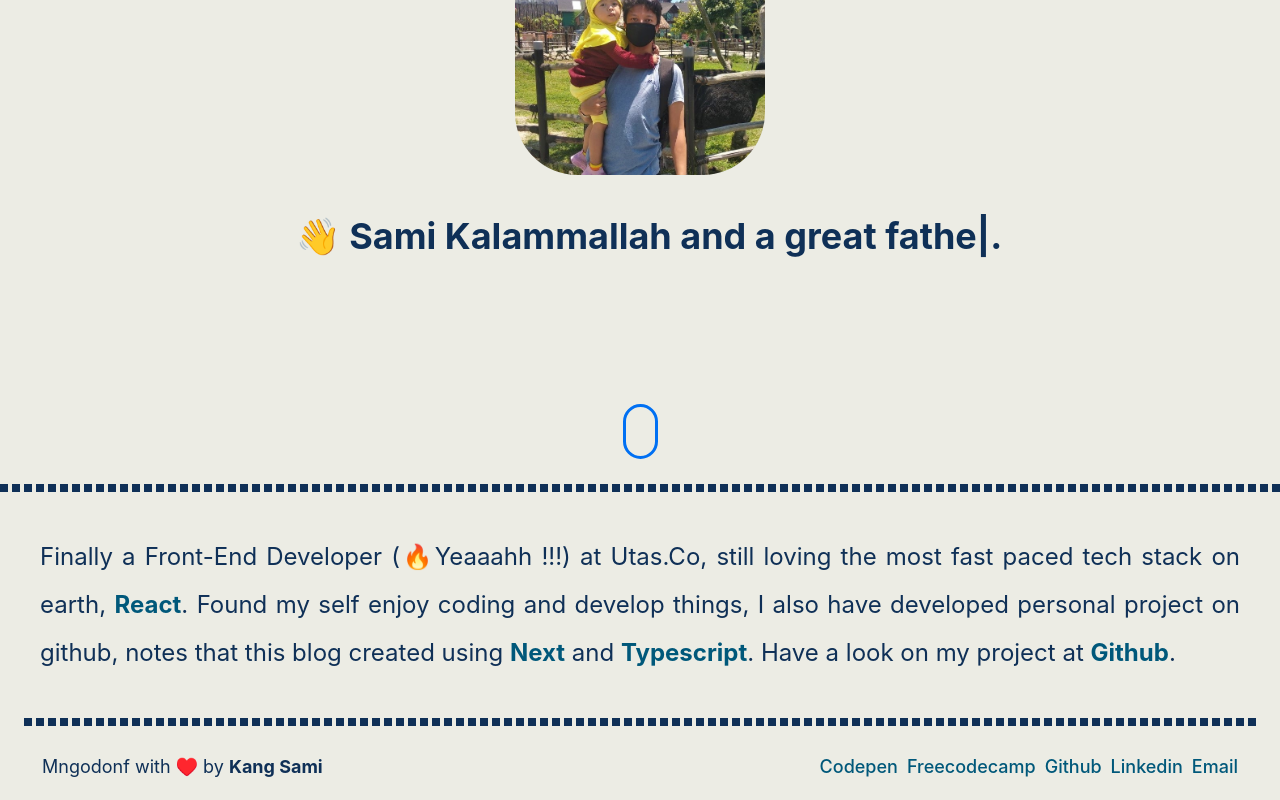
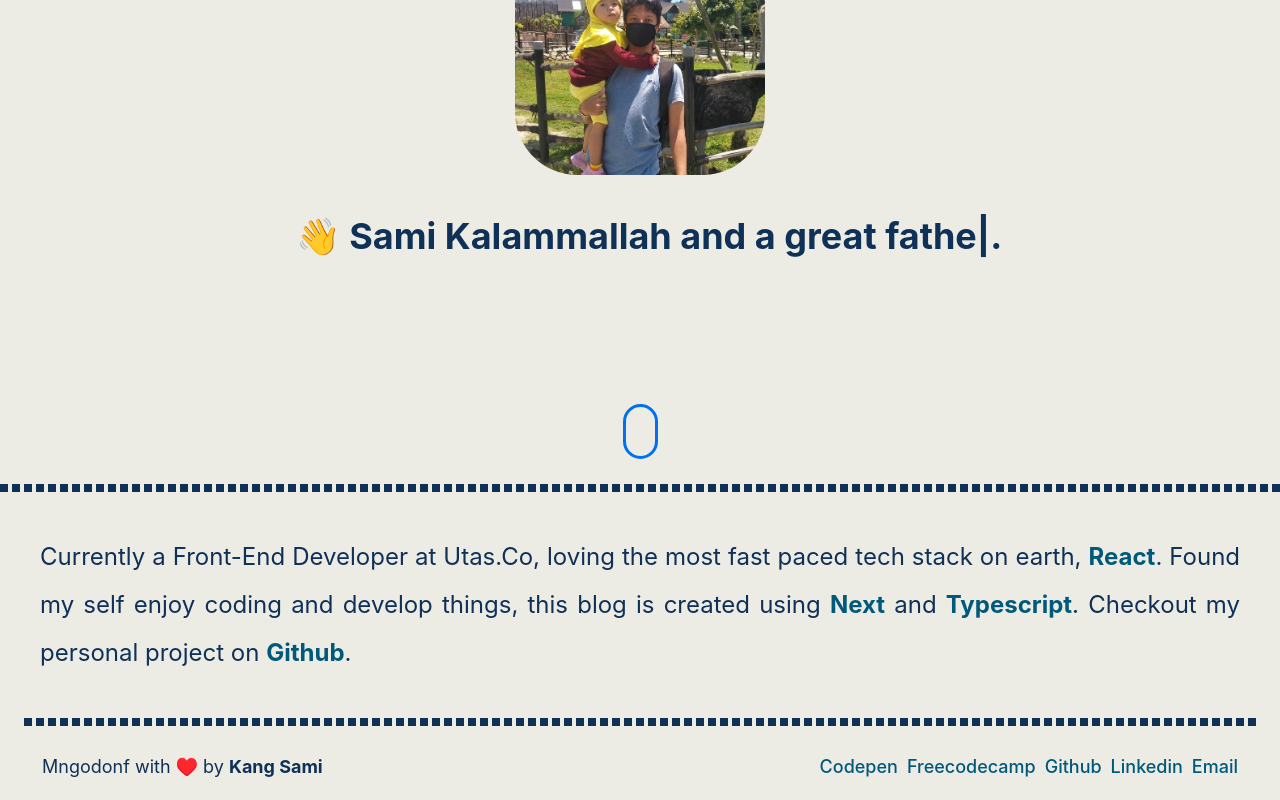
Before and after one commit to SamX23/my-blog, a Next.js app: page / in a window 1280 px wide. Shown: the part 325-1125 px from the top of the page. Built offline with nearby package versions, Linux system fonts and the light colour scheme.

Commit message:
Refactor : wording

```diff
--- a/pages/index.tsx
+++ b/pages/index.tsx
@@ -29,14 +29,13 @@ const Home = () => {
               className={classes.typography}
               id="content"
             >
-              Finally a Front-End Developer (🔥Yeaaahh !!!) at Utas.Co, still
-              loving the most fast paced tech stack on earth,{" "}
+              Currently a Front-End Developer at Utas.Co, loving the most fast
+              paced tech stack on earth,{" "}
               <a href="https://reactjs.org/">React</a>. Found my self enjoy
-              coding and develop things, I also have developed personal project
-              on github, notes that this blog created using{" "}
+              coding and develop things, this blog is created using{" "}
               <a href="https://nextjs.org/">Next</a> and{" "}
-              <a href="https://www.typescriptlang.org/">Typescript</a>. Have a
-              look on my project at <a href="/about">Github</a>.
+              <a href="https://www.typescriptlang.org/">Typescript</a>. Checkout
+              my personal project on <a href="/about">Github</a>.
             </Typography>
           </Grid>
         </Grid>
```
